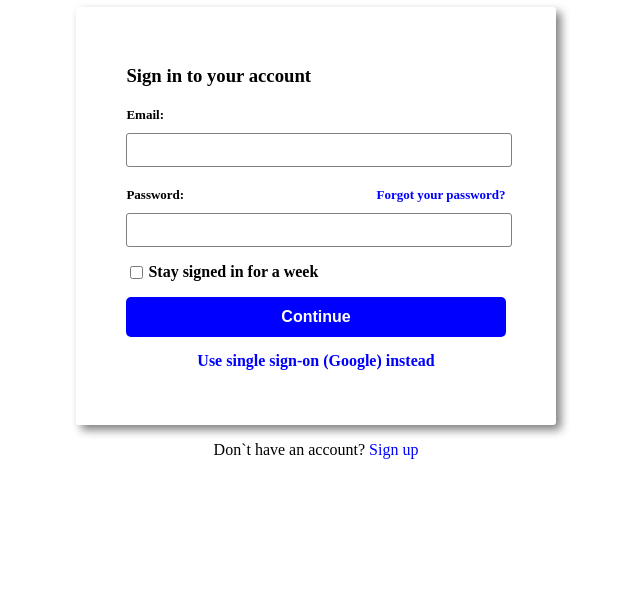
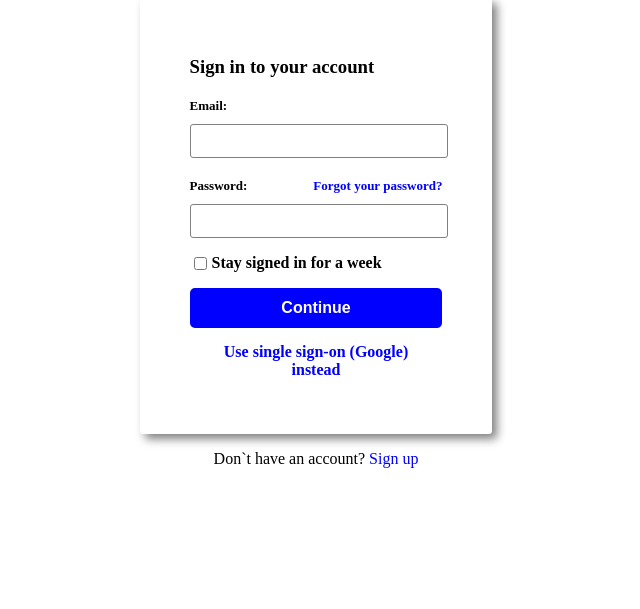
Before and after one commit to Antony-png/lektorium-task, a plain HTML site: page 2/index.html in a window 1280 px wide. Shown: the part 207-816 px from the top of the page, without its empty margins (324-964 px from the left). Drawn offline with Linux system fonts and the light colour scheme.

Commit message:
fix style css

```diff
--- a/2/style.css
+++ b/2/style.css
@@ -115,10 +115,3 @@ body a {
     padding: 20px 30px 20px 30px;
   }
 }
-
-@media screen and (orientation: landscape) {
-  .container {
-    width: 30%;
-    float: right;
-  }
-}
```
